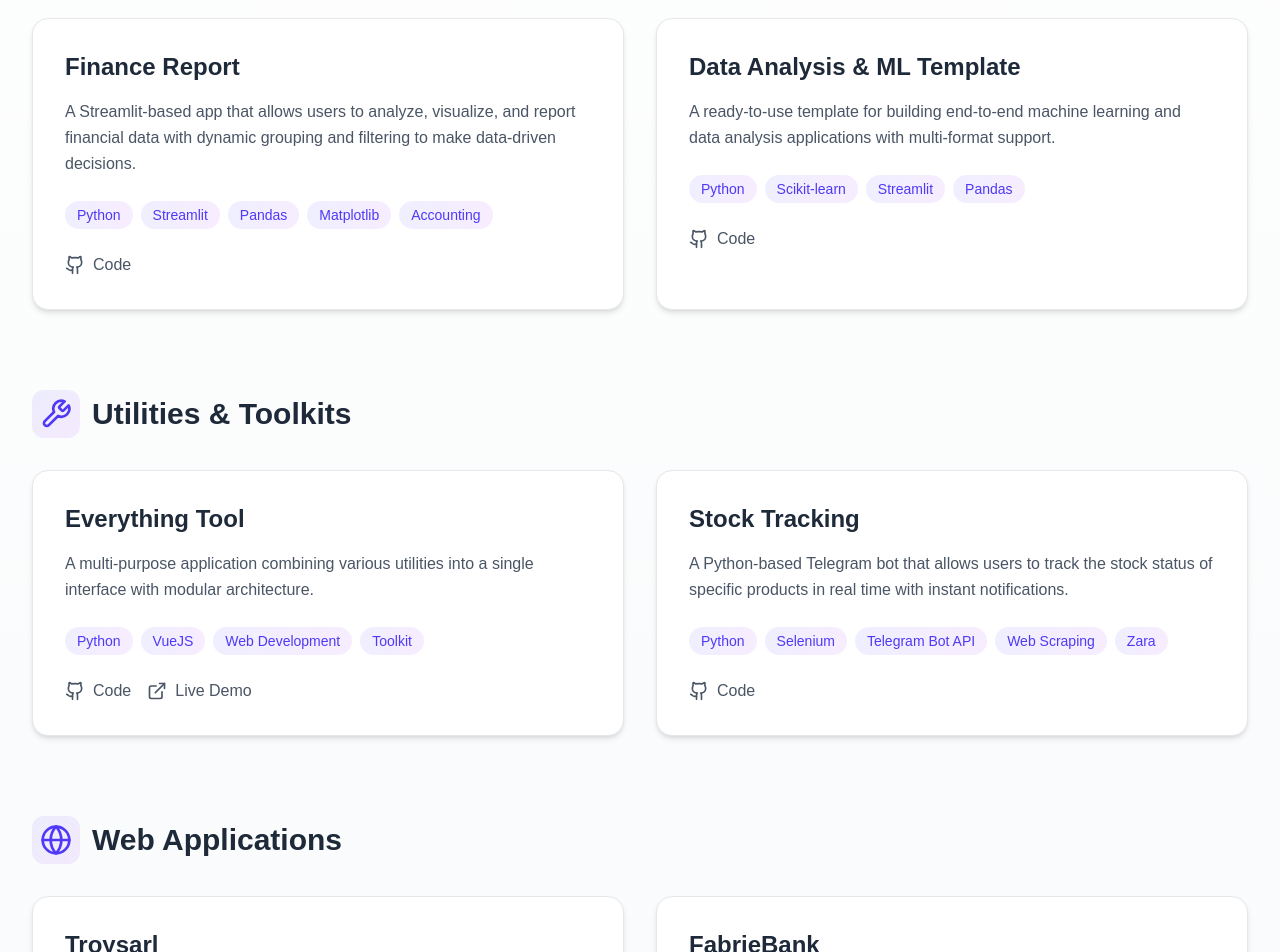
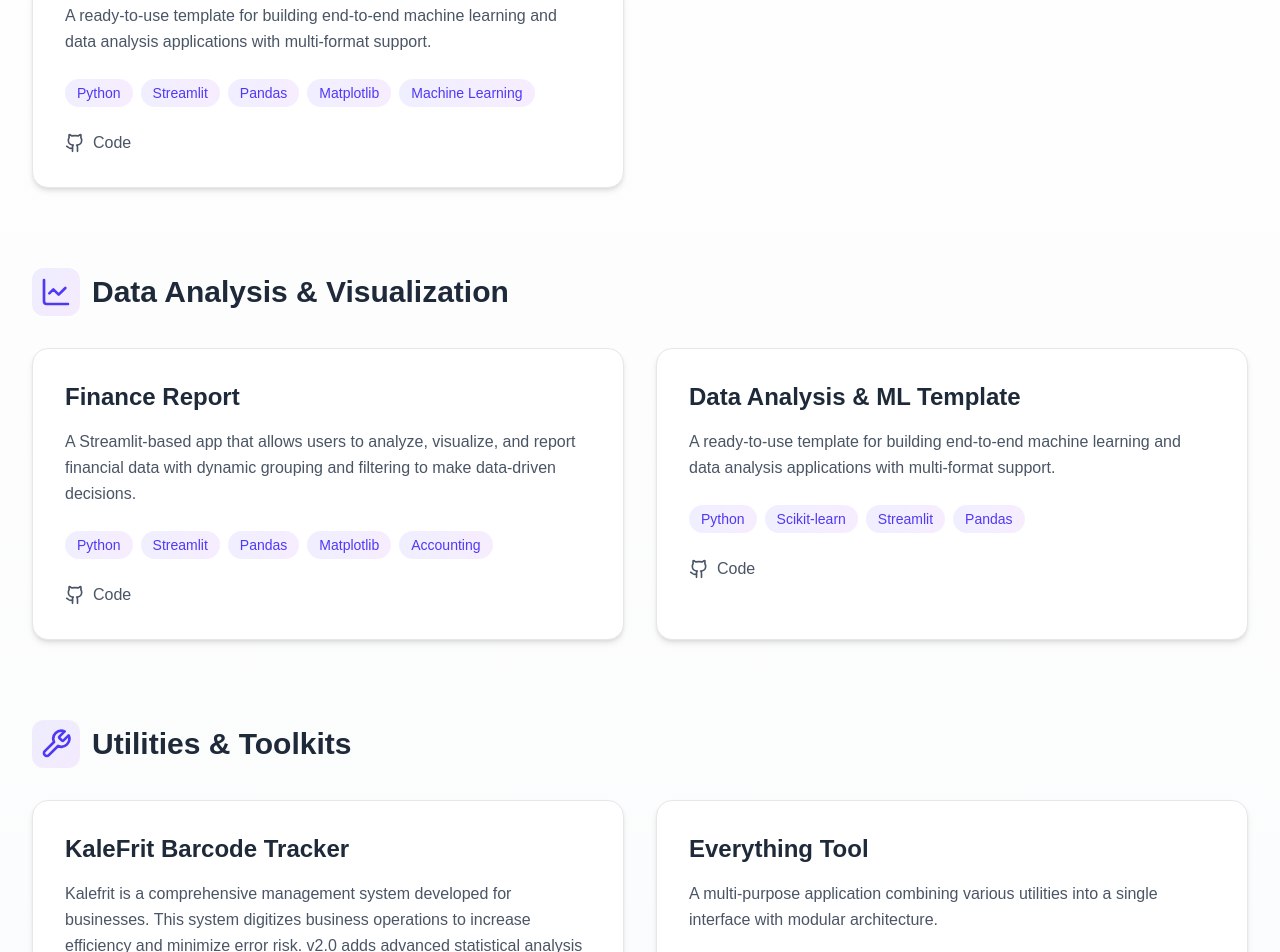
Before and after one commit to bugragormus/bugra-portfolio, a Next.js app: page /projects in a window 1280 px wide. Shown: the part 820-1772 px from the top of the page. Built offline with nearby package versions, Linux system fonts and the light colour scheme.

Commit message:
Update projects page

```diff
--- a/src/app/projects/page.tsx
+++ b/src/app/projects/page.tsx
@@ -39,6 +39,22 @@ const projectCategories = [
         github: "https://github.com/bugragormus/Feature-Extraction-ResNet-SVM",
         live: null,
       },
+      {
+        title: "Data Analysis and Machine Learning Template",
+        description:
+          "A ready-to-use template for building end-to-end machine learning and data analysis applications with multi-format support.",
+        image: null,
+        tags: [
+          "Python",
+          "Streamlit",
+          "Pandas",
+          "Matplotlib",
+          "Machine Learning",
+        ],
+        github:
+          "https://github.com/bugragormus/Data-Analysis-and-Machine-Learning-Template",
+        live: null,
+      },
     ],
   },
   {
@@ -73,6 +89,15 @@ const projectCategories = [
     icon: Wrench,
     projects: [
       {
+        title: "KaleFrit Barcode Tracker",
+        description:
+          "Kalefrit is a comprehensive management system developed for businesses. This system digitizes business operations to increase efficiency and minimize error risk. v2.0 adds advanced statistical analysis features.",
+        image: null,
+        tags: ["PHP", "Blade", "XAMPP", "PHPMyAdmin"],
+        github: "https://github.com/bugragormus/KaleFritBarcodeTracing",
+        live: null,
+      },
+      {
         title: "Everything Tool",
         description:
           "A multi-purpose application combining various utilities into a single interface with modular architecture.",
@@ -82,7 +107,7 @@ const projectCategories = [
         live: "https://everythingtool.github.io/everythingtool/",
       },
       {
-        title: "Stock Tracking",
+        title: "Stock Tracking Telegram Bot",
         description:
           "A Python-based Telegram bot that allows users to track the stock status of specific products in real time with instant notifications.",
         image: null,
```
